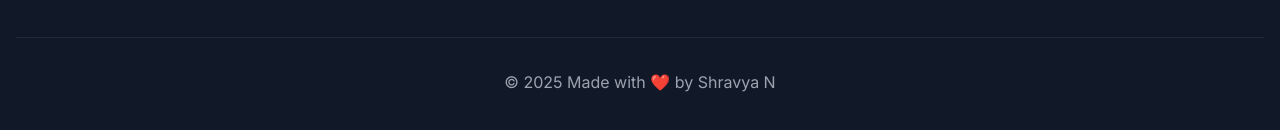
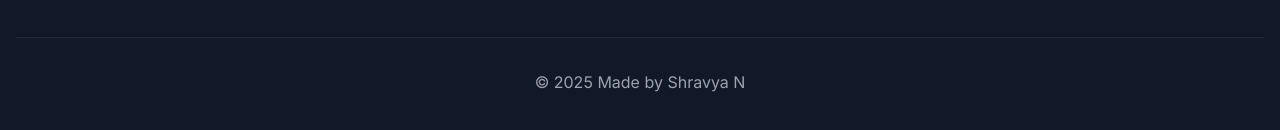
Before and after one commit to shravyaN25/MyColonyWebsite, a Next.js app: page / in a window 1280 px wide. Shown: the part 4861-4991 px from the top of the page. Built offline with nearby package versions, Linux system fonts and the light colour scheme.

Commit message:
Update page.jsx

```diff
--- a/app/page.jsx
+++ b/app/page.jsx
@@ -391,7 +391,7 @@ export default function HomePage() {
             </div>
           </div>
           <div className="border-t border-gray-800 mt-12 pt-8 text-center text-gray-400">
-            <p>&copy; {new Date().getFullYear()} Made with ❤️ by Shravya N</p>
+            <p>&copy; {new Date().getFullYear()} Made by Shravya N</p>
           </div>
         </div>
       </footer>
```
